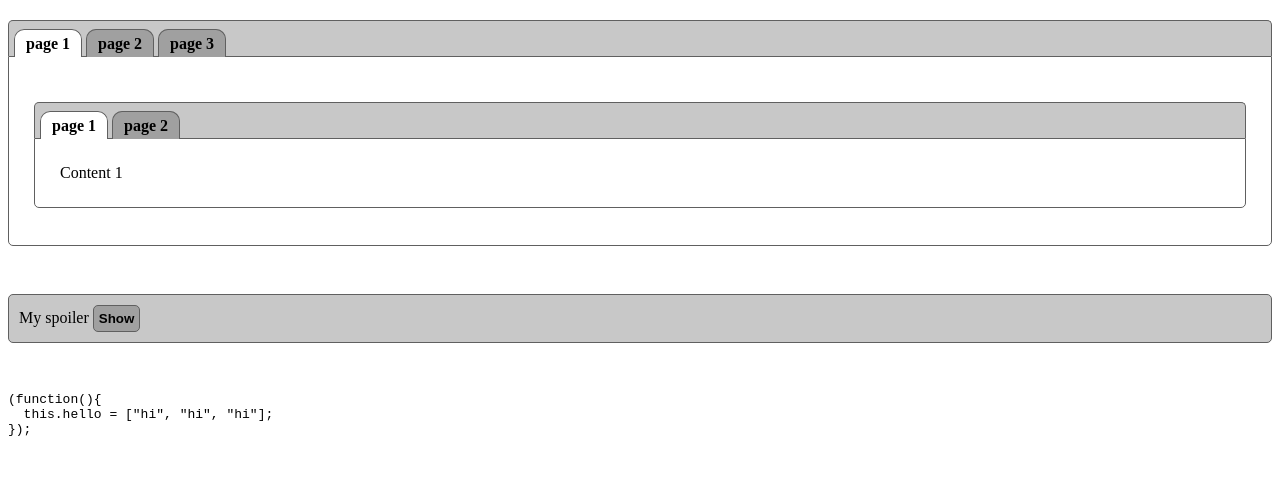
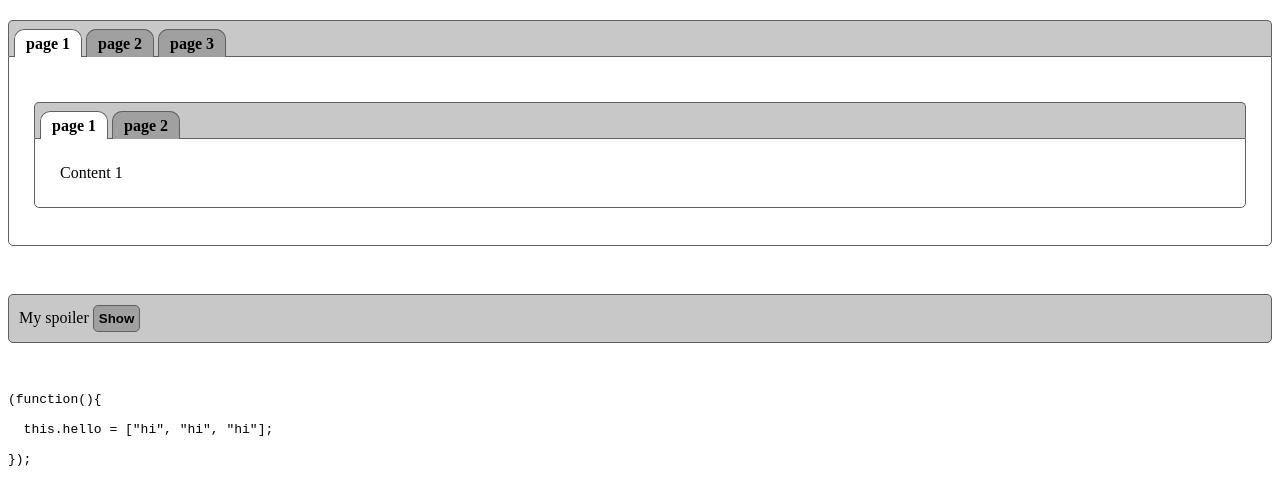
Before and after one commit to OrangeBacon/JavaScript-Tools, a plain HTML site: page src/index.html in a window 1280 px wide. Drawn offline with Linux system fonts and the light colour scheme.

Commit message:
Update index.html

```diff
--- a/src/index.html
+++ b/src/index.html
@@ -39,9 +39,9 @@
     <br>
     <!--code-->
     <pre>
-(function(){
-  this.hello = ["hi", "hi", "hi"];
-});
+(function(){<br>
+  this.hello = ["hi", "hi", "hi"];<br>
+});<br>
     </pre>
     <!--end code-->
   </body>
```
